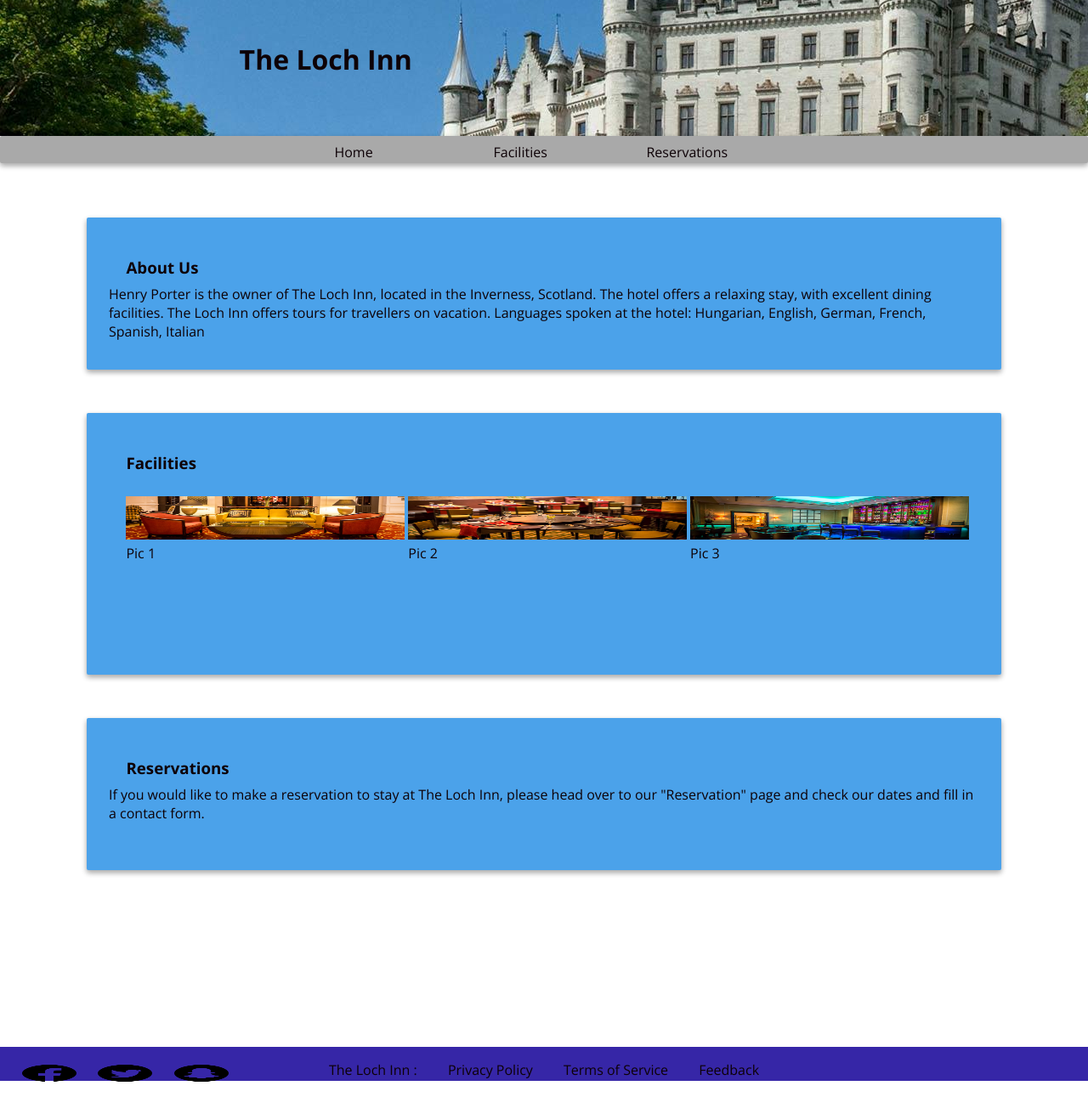
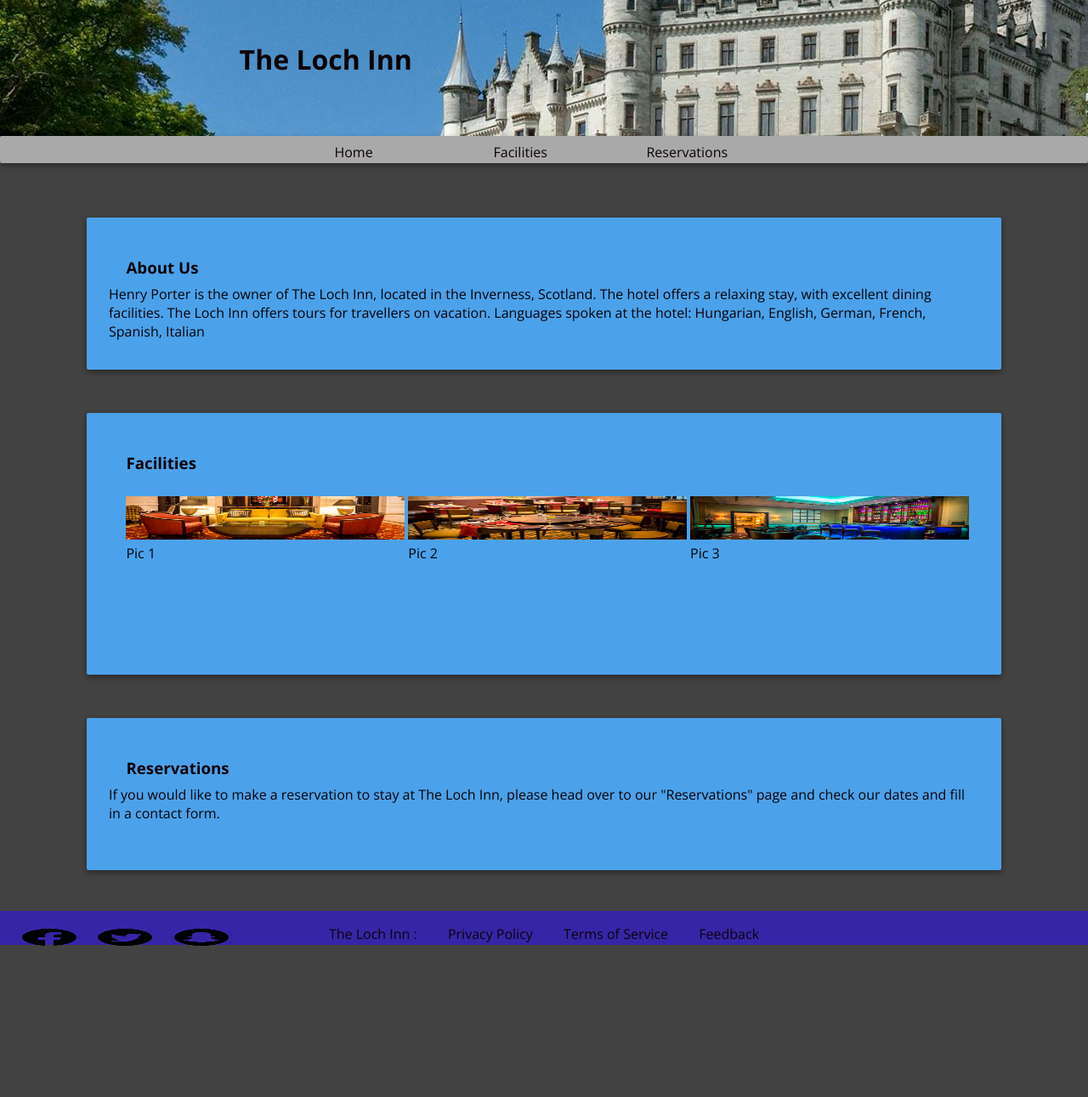
Before and after one commit to MrGhostlyOrb/TheLochInn, a plain HTML site: page index.html in a window 1280 px wide. Shown: the whole page at 85% size. After the commit the page ends 1131 px from the top, so only its background shows below. Drawn offline with nearby package versions, Linux system fonts and the light colour scheme.

Commit message:
Added dark mode :)

```diff
--- a/index.html
+++ b/index.html
@@ -58,7 +58,7 @@
 					Reservations
 				</h3>
 				<p>
-					If you would like to make a reservation to stay at The Loch Inn, please head over to our <a href = "reservations.html">"Reservation"</a>
+					If you would like to make a reservation to stay at The Loch Inn, please head over to our <a href = "reservations.html">"Reservations"</a>
 					page and check our dates and fill in a contact form.
 				</p>
 			</div>
--- a/style.css
+++ b/style.css
@@ -5,6 +5,9 @@
 	width:100%;
 	font-family:Open Sans;
 	color:#0D0106;
+}
+body{
+	background-color:#424242;
 }
 header{
 	background-color: hotpink;
@@ -20,14 +23,14 @@ a{
 	text-decoration:none;
 }
 article{
-	background-color:#FFFFFF;
+	background-color:#424242;
 	height:80%
 }
 footer{
 	background-color:#3626A7;
 	height:5%;
 	position:relative;
-	bottom:-50%;
+	bottom:-30%;
 }
 .footer-text{
 	text-align:center;
```
